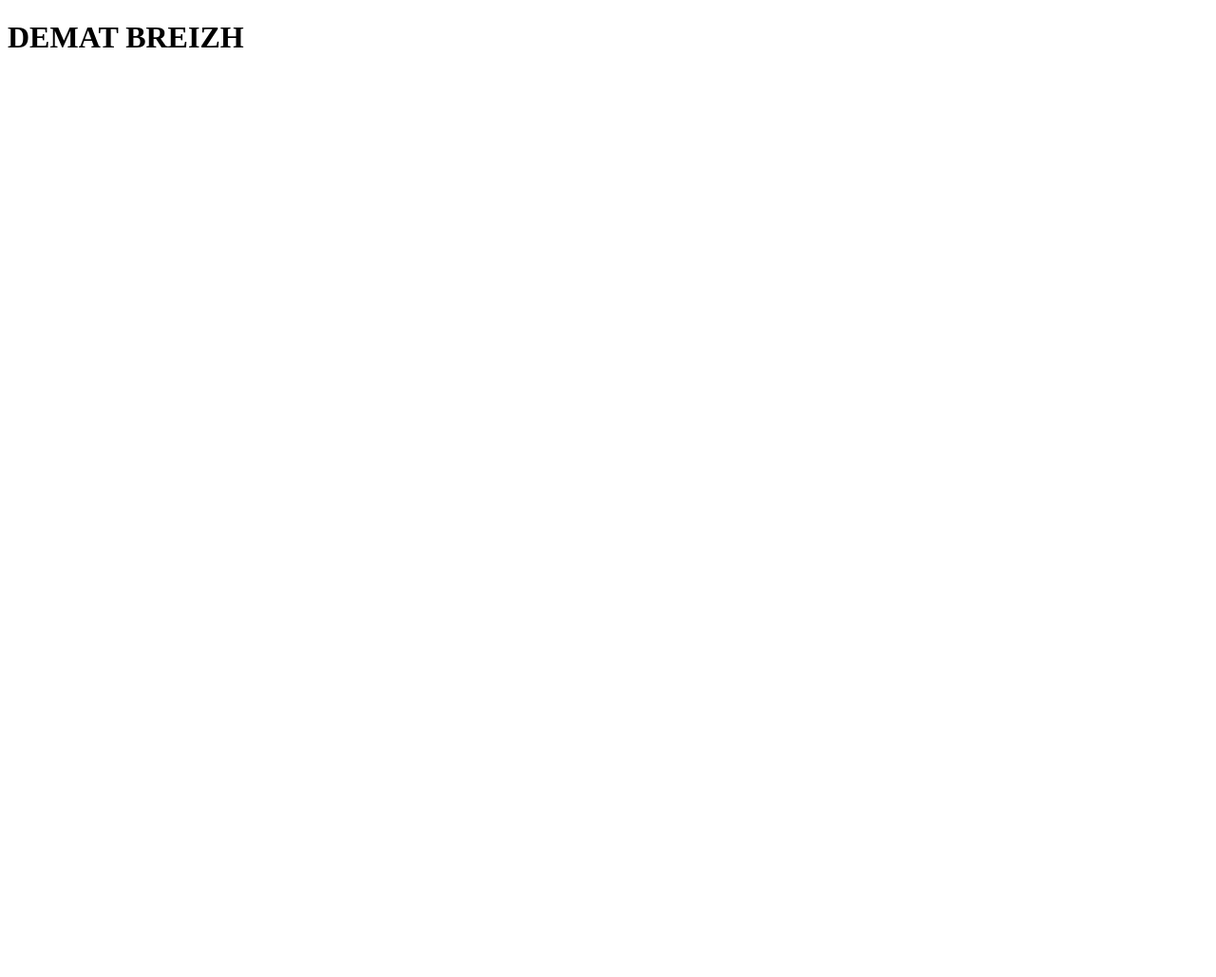
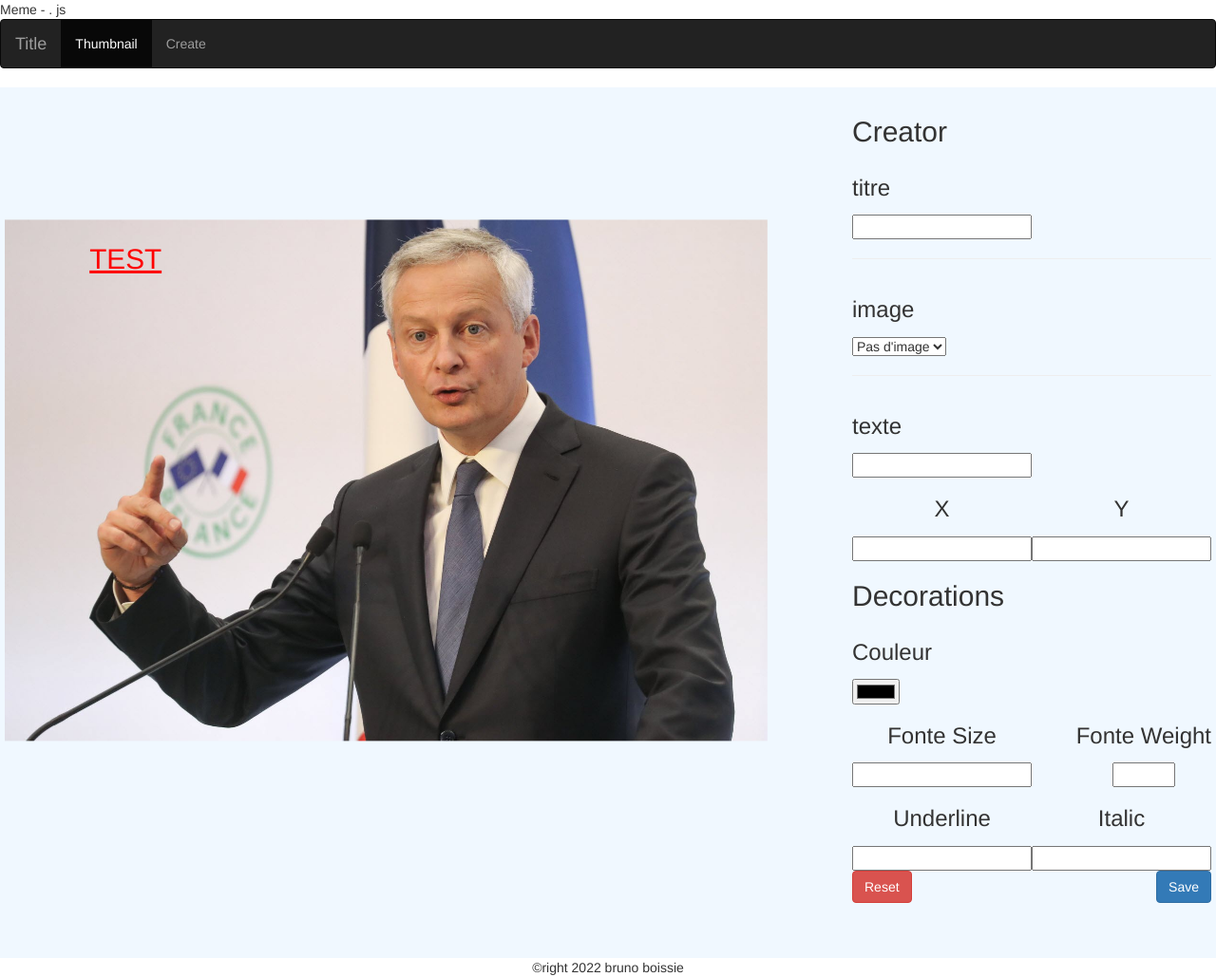
Before and after one commit to brunob31880/JS_STAGE_AVANCE, a website: page index.html in a window 1280 px wide. Shown: the whole page at 95% size. Before the commit the page ends 800 px from the top, so only its background shows below. Drawn offline with nearby package versions, Linux system fonts and the light colour scheme.

Commit message:
Structure SVG

```diff
--- a/index.html
+++ b/index.html
@@ -1,12 +1,109 @@
 <!DOCTYPE html>
 <html lang="en">
-<head>
-    <meta charset="UTF-8">
-    <meta http-equiv="X-UA-Compatible" content="IE=edge">
-    <meta name="viewport" content="width=device-width, initial-scale=1.0">
-    <title>Document</title>
-</head>
-<body>
-    <h1>DEMAT BREIZH</h1>
-</body>
+  <head>
+    <meta charset="UTF-8" />
+    <meta http-equiv="X-UA-Compatible" content="IE=edge" />
+    <meta name="viewport" content="width=device-width, initial-scale=1.0" />
+    <title>Formation JS</title>
+
+    <!-- Latest compiled and minified CSS & JS -->
+    <link
+      rel="stylesheet"
+      media="screen"
+      href="node_modules/bootstrap/dist/css/bootstrap.css"
+    />
+    <script src="//code.jquery.com/jquery.js"></script>
+    <script src="node_modules/bootstrap/dist/js/bootstrap.js"></script>
+    <link rel="stylesheet" href="/styles/styles.css" />
+  </head>
+  <body>
+    <div id="body"></div>
+    <header>
+      Meme - <span id="header_dot">.</span> <span id="header_js">js</span>
+    </header>
+    <nav>
+      <div class="navbar navbar-inverse">
+        <a class="navbar-brand" href="#">Title</a>
+        <ul class="nav navbar-nav">
+          <li class="active">
+            <a href="#">Thumbnail</a>
+          </li>
+          <li>
+            <a href="#">Create</a>
+          </li>
+        </ul>
+      </div>
+    </nav>
+    <div id="wrapper">
+      <div>
+        <svg
+          width=""
+          height=""
+          viewBox="0 0 1000 1000"
+          version="1.1"
+          xmlns="http://www.w3.org/2000/svg"
+          xmlns:xlink="http://www.w3.org/1999/xlink"
+        >
+      <image xlink:href="/images/lemaire.jpeg" x="" y="" height="900" width="900"/>
+      <text x="100"  y="200" style="font-size:25pt;text-decoration:underline;font-weight:400;fill:red">TEST</text>
+      </svg>
+      </div>
+      <div>
+        <form action="">
+          <h2>Creator</h2>
+          <label for="meme_titre"><h3>titre</h3></label><br>
+          <input type="text" name="titre" id="meme_titre">
+          <hr>
+          <label for="meme_image"><h3>image</h3></label><br>
+          <select name="image" id="meme_image">
+            <option value="">Pas d'image</option>
+          </select>
+          <hr>
+          <label for="meme_text"><h3>texte</h3></label><br>
+          <input type="text" name="text" id="mem_text"></input>
+          <div class="flex-cols">
+            <div>
+                <label for="meme_x"><h3>X</h3></label><br>
+                <input class="input-small-nud" type="number" name="text_x" id="mem_x"></input>
+            </div>
+            <div>
+                <label for="meme_y"><h3>Y</h3></label><br>
+                <input class="input-small-nud" type="number" name="text_y" id="mem_y"></input>
+            </div>
+            <hr>
+
+          </div>
+          <h2>Decorations</h2>
+            <label for="meme_color"><h3>Couleur</h3></label><br>
+            <input type="color" name="color" id="mem_color"></input>
+            <br>
+            <div class="flex-cols">
+                <div>
+                    <label for="meme_fontsize"><h3>Fonte Size</h3></label><br>
+                    <input class="input-big-nud" type="number" name="fontsize" min="1" id="mem_fontsize"></input>
+                </div>
+                <div>
+                    <label for="meme_fontweight"><h3>Fonte Weight</h3></label><br>
+                    <input class="input-big-nud" type="number" name="fontweight" min="100" max="900" step="100" id="mem_fontweight"></input>
+                </div>
+            </div>
+            <div class="flex-cols">
+                <div>
+                    <label for="meme_underline"><h3>Underline</h3></label><br>
+                    <input type="check" name="fontsize"  id="mem_underline"></input>
+                </div>
+                <div>
+                    <label for="meme_italic"><h3>Italic</h3></label><br>
+                    <input type="check" name="fontweight" id="mem_italic"></input>
+                </div>
+            </div>
+            <div class="flex-cols">
+              <button type="reset" class="btn btn-danger">Reset</button>
+              <button type="submit" class="btn btn-primary">Save</button>
+            </div>
+        </form>
+      </div>
+    </div>
+    <footer>&copy;right 2022 bruno boissie</footer>
+  </body>
 </html>
--- /dev/null
+++ b/styles/styles.css
@@ -0,0 +1,42 @@
+body {
+    display: flex;
+    flex-direction: column;
+    height: 95vh;
+}
+
+header, nav, footer {
+    flex: 1
+}
+
+#wrapper {
+    flex-grow: 1;
+    display: flex;
+    padding: 10px 5px;
+    background-color: aliceblue;
+}
+
+#wrapper>*:nth-child(1) {
+    flex-grow: 1;
+}
+
+footer {
+    text-align: center;
+}
+
+/*common classes */
+.flex-cols {
+    display: flex;
+    justify-content: space-between;
+}
+
+.flex-cols>* {
+    text-align: center;
+}
+
+#input-small-nud {
+    width: 50px;
+}
+
+#input-big-nud {
+    width: 80px;
+}
```
Also changed, not shown: images/lemaire.jpeg (added), images/macron1.jpeg (added).
